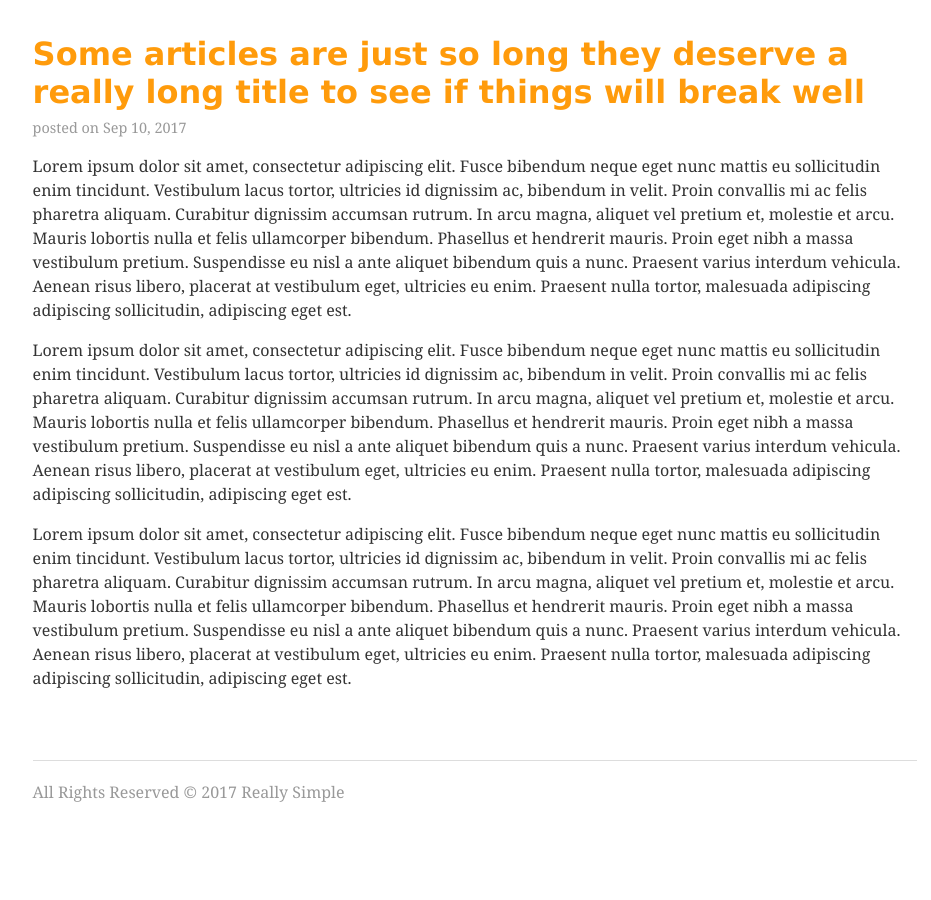
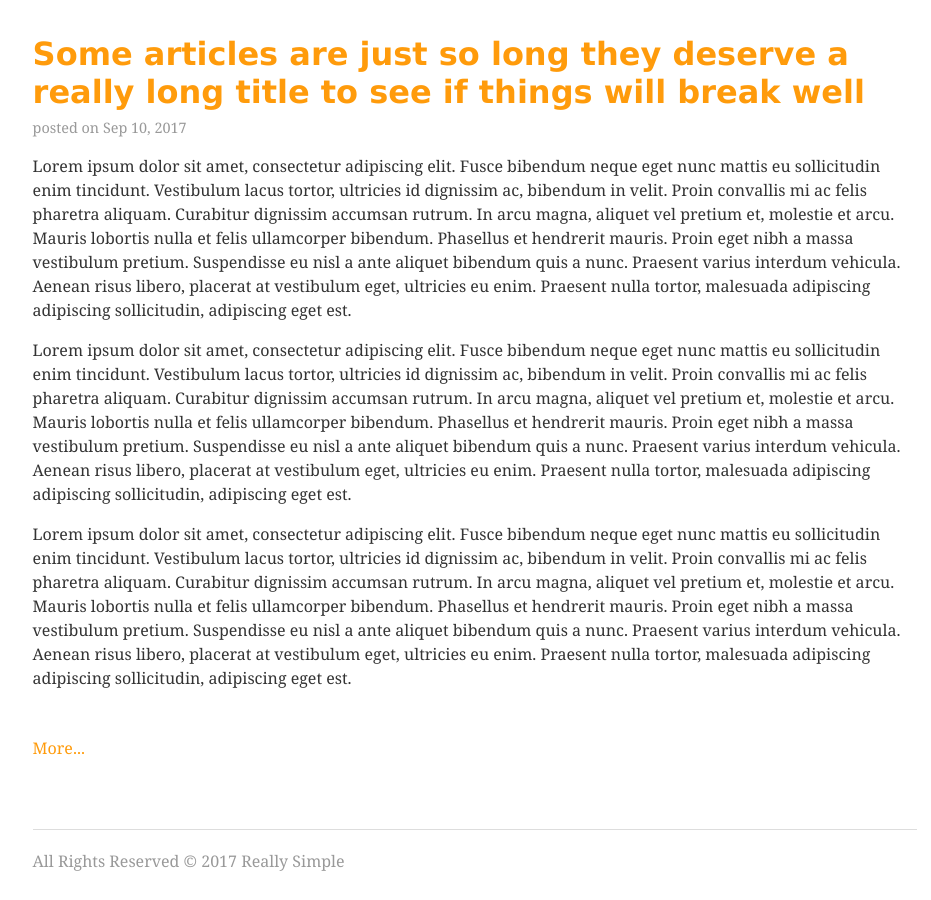
Before and after one commit to jusx/really-simple, a Jekyll site: the page built from index.md, in a window 1280 px wide and 900 px high, scrolled down 3519 px. Shown: the whole window, without its empty margins (165-1096 px from the left). Built offline with Jekyll 4.4.1, drawn with Linux system fonts in a browser that asks for light colours; before the commit the page ends 4350 px from its top, so only the background shows below that.

Commit message:
add more link to archives.

```diff
--- a/_layouts/home.html
+++ b/_layouts/home.html
@@ -20,4 +20,6 @@ layout: default
       </li>
     {% endfor %}
   </ul>
+
+  <a class="post-link" href="{{ "pages/archives" | relative_url }}">More...</a>
 </div>
```
